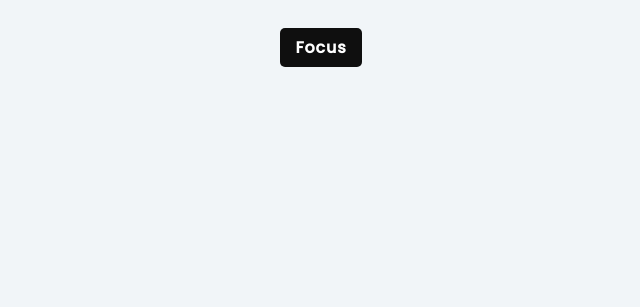
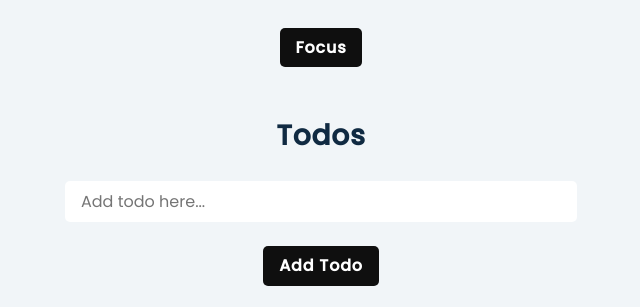
Before and after one commit to wbilashee/react-basics, a React (Create React App) app: page / in a window 1280 px wide. Shown: the part 1006-1313 px from the top of the page, without its empty margins (319-959 px from the left). Before the commit the page ends 1073 px from the top, so only its background shows below. Built offline with nearby package versions, Linux system fonts and the light colour scheme; no server answers.

Commit message:
todos done

```diff
--- a/src/App.css
+++ b/src/App.css
@@ -119,7 +119,7 @@ body {
   border-top-right-radius: var(--radius);
 }
 
-input{
+input {
   border: 0;
   outline: 0;
   width: 40vw;
@@ -128,3 +128,24 @@ input{
   font-family: inherit;
   border-radius: var(--radius);
 }
+
+.todos {
+  display: grid;
+  gap: 0.75rem;
+}
+
+.todo {
+  width: 30vw;
+  display: flex;
+  align-items: center;
+  justify-content: space-between;
+  font-size: 1.15rem;
+  background: white;
+  padding: 0.5rem 1rem;
+  border-radius: var(--radius);
+}
+
+.todo .btn {
+  color: var(--black);
+  background: transparent;
+}
--- a/src/App.js
+++ b/src/App.js
@@ -4,6 +4,7 @@ import Counter from './components/Counter';
 import Flowers from './components/Flowers';
 import Form from './components/Form';
 import Header from './components/Header';
+import Todos from './components/Todos';
 
 function App() {
   return (
@@ -13,6 +14,7 @@ function App() {
       <Counter />
       <Flowers />
       <Form />
+      <Todos />
     </>
   );
 }
--- /dev/null
+++ b/src/components/Todos.js
@@ -0,0 +1,69 @@
+import React, { useReducer, useState } from 'react';
+
+const actions = {
+    ADD_TODO: "ADD_TODO",
+    REMOVE_TODO: "REMOVE_TODO"
+}
+
+const newTodo = (title) => {
+    return {
+        id: new Date().getTime().toString(),
+        todo: title,
+    }
+}
+
+const reducer = (state, action) => {
+    switch (action.type) {
+        case actions.ADD_TODO:
+            return [...state, newTodo(action.payload)];
+        case actions.REMOVE_TODO:
+            return state.filter(todo => todo.id !== action.payload);
+        default:
+            return state;
+    }
+}
+
+export default function Todos() {
+    const [state, dispatch] = useReducer(reducer, []);
+    const [title, setTitle] = useState("");
+
+    const handleSubmit = (e) => {
+        e.preventDefault();
+        dispatch({ type: "ADD_TODO", payload: title });
+        setTitle("");
+    }
+
+    const removeTodo = (id) => {
+        dispatch({ type: "REMOVE_TODO", payload: id });
+    }
+
+    return (
+        <section className='container'>
+            <h2>Todos</h2>
+            <form onSubmit={handleSubmit}>
+                <input
+                    type="text"
+                    name="todo"
+                    id="todo"
+                    value={title}
+                    autoComplete="off"
+                    placeholder="Add todo here..."
+                    onChange={(e) => setTitle(e.target.value)}
+                />
+            </form>
+            <button className="btn" type="submit">Add todo</button>
+            <div className="todos">
+                {state && state.map(item => {
+                    const { id, todo } = item;
+                    return <div key={id} className="todo">
+                        <p>{todo}</p>
+                        <button
+                            className="btn"
+                            onClick={() => removeTodo(id)}
+                        >X</button>
+                    </div>
+                })}
+            </div>
+        </section>
+    )
+}
```
